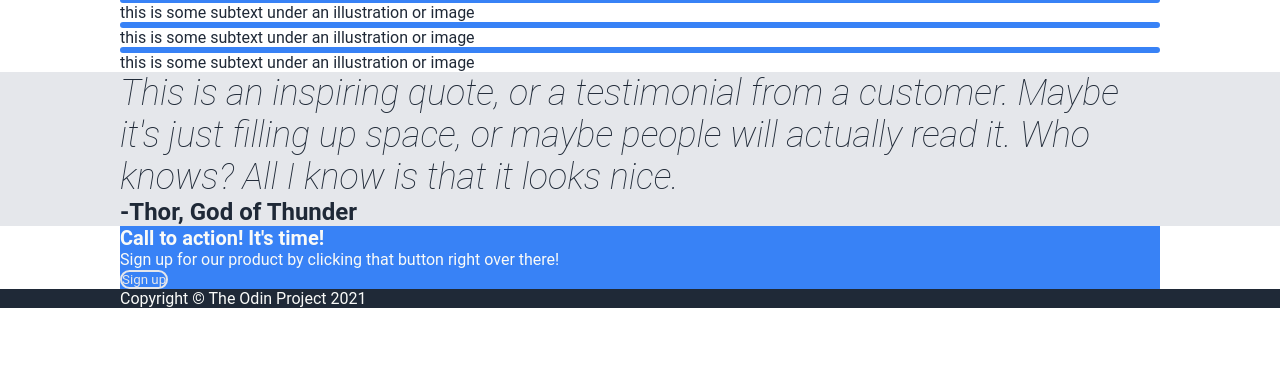
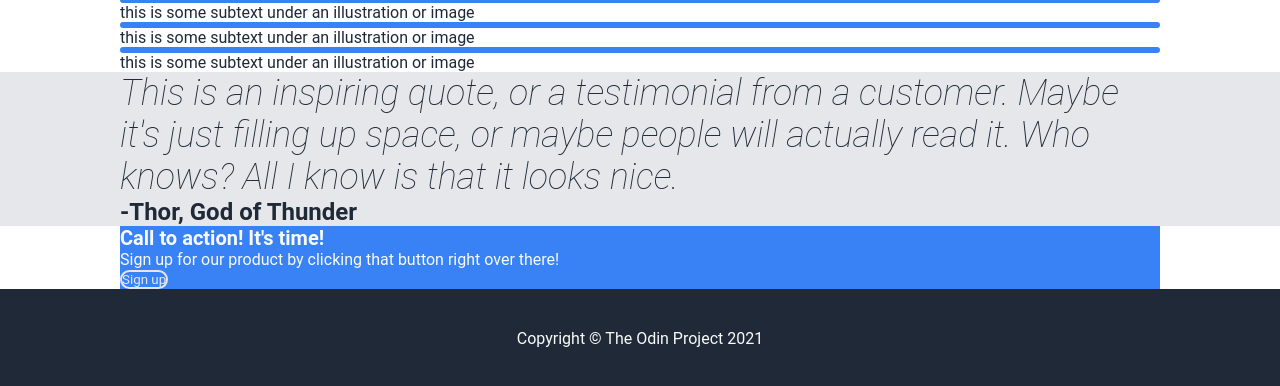
Before and after one commit to robsassack/landing-page, a plain HTML site: page index.html in a window 1280 px wide. Shown: the part 618-1004 px from the top of the page. Before the commit the page ends 926 px from the top, so only its background shows below. Drawn offline with Linux system fonts and the light colour scheme.

Commit message:
Footer completed

```diff
--- a/index.html
+++ b/index.html
@@ -6,6 +6,7 @@
         <link rel="stylesheet" href="./style.css">
     </head>
     <body>
+        <div class="page">
             <div class="navbar">
                 <div class="container">
                     <div class="logo">Header Logo</div>
@@ -19,6 +20,7 @@
                 </div>
             </div>
 
+            <div class="main-content">
                 <div class="landing-hero-section">
                     <div class="container">
                         <div class="hero-left">
@@ -72,11 +74,13 @@
                         </div>
                     </div>
                 </div>
+            </div>
 
             <div class="footer">
                 <div class="container">
                     <p>Copyright © The Odin Project 2021</p>
                 </div>
             </div>
+        </div>
     </body>
 </html>
--- a/style.css
+++ b/style.css
@@ -8,6 +8,22 @@
     font-family: 'Roboto', Arial, sans-serif;
     padding: 0;
     margin: 0;
+}
+
+html, body {
+    height: 100%;
+    width: 100%;
+}
+
+.page {
+    min-height: 100%;
+    display: flex;
+    flex-direction: column;
+    align-items: stretch;
+}
+
+.main-content {
+    flex-grow: 1;
 }
 
 .container {
@@ -141,6 +157,9 @@
 }
 
 .footer {
+    display: flex;
     background-color: #1f2937;
     color: #f9faf8;
+    flex-shrink: 0;
+    padding: 40px;
 }
```
Lines whose indentation alone changed are shown as unchanged.
